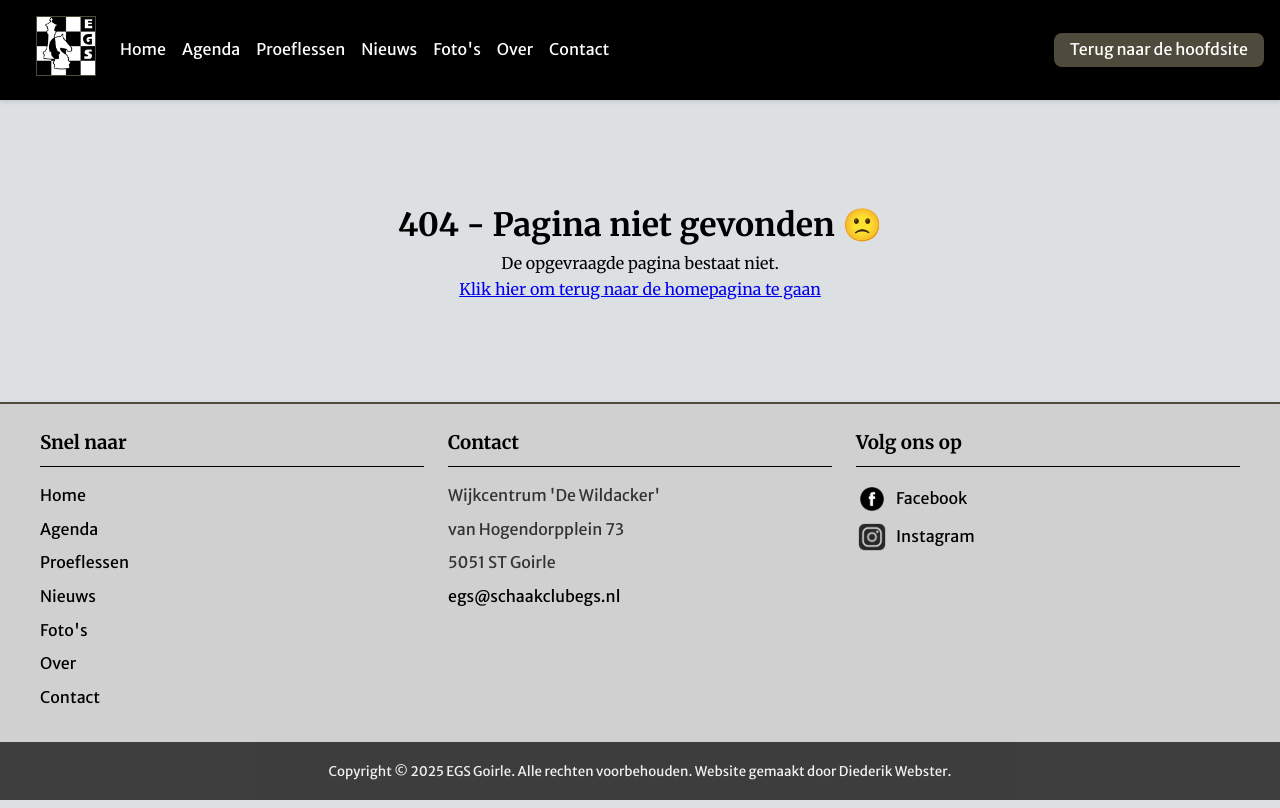
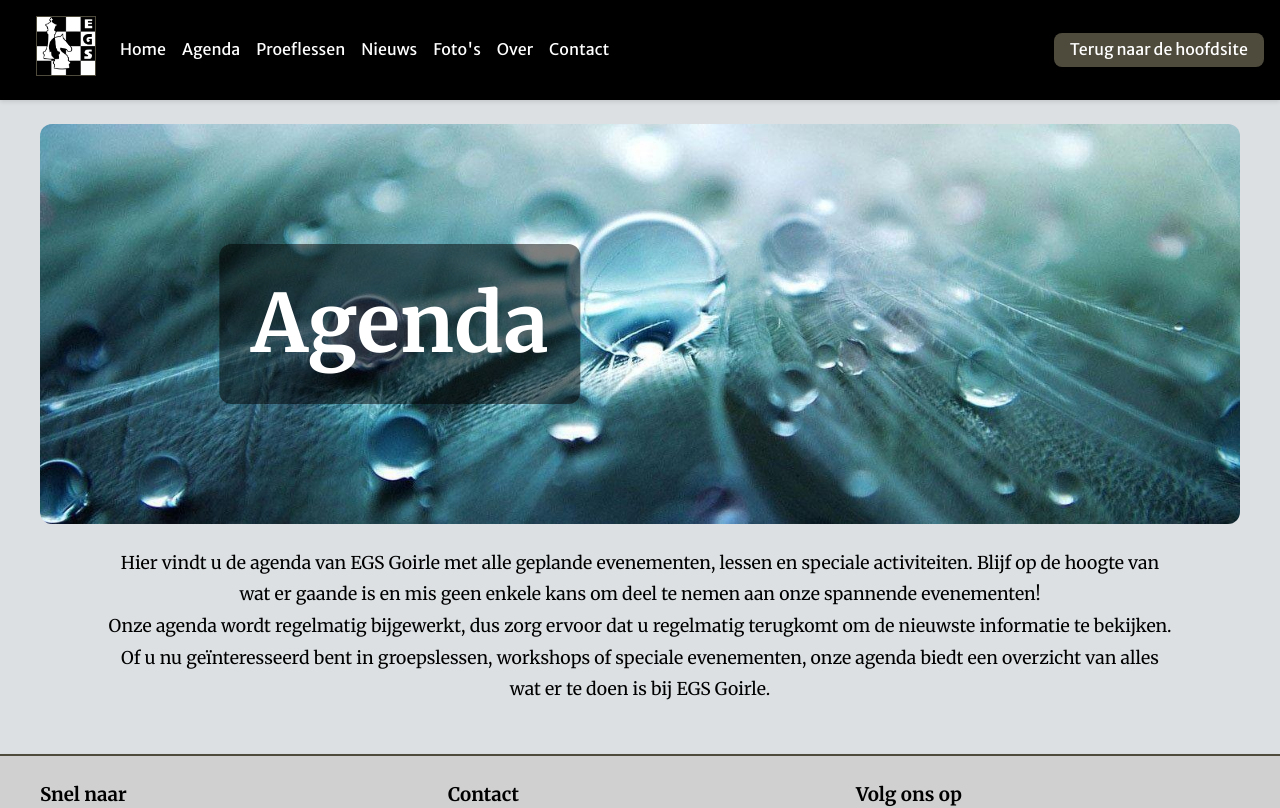
Before and after one commit to CodingDiederik/EGS-Website, a Next.js app: page /agenda in a window 1280 px wide. Before the commit this address had no page. Shown: the top 808 px of the page. Built offline with nearby package versions, Linux system fonts and the light colour scheme.

Commit message:
feat: general layout

```diff
--- /dev/null
+++ b/src/app/agenda/page.css
@@ -0,0 +1,3 @@
+.image-text {
+  background-color: var(--background-primary);
+}
--- /dev/null
+++ b/src/app/agenda/page.tsx
@@ -0,0 +1,33 @@
+import Introduction from '@/components/common/IntroductionImage/IntroductionImage';
+import TextSection from '@/components/common/TextSection/TextSection';
+import './page.css';
+
+export default function Agenda() {
+  return (
+    <div className="image-text">
+      {/* Default introduction component*/}
+      <Introduction text="Agenda" />
+
+      {/* Explanation about proeflessen */}
+      <TextSection
+        text={
+          <>
+            <p>
+              Hier vindt u de agenda van EGS Goirle met alle geplande
+              evenementen, lessen en speciale activiteiten. Blijf op de hoogte
+              van wat er gaande is en mis geen enkele kans om deel te nemen aan
+              onze spannende evenementen!
+            </p>
+            <p>
+              Onze agenda wordt regelmatig bijgewerkt, dus zorg ervoor dat u
+              regelmatig terugkomt om de nieuwste informatie te bekijken. Of u
+              nu geïnteresseerd bent in groepslessen, workshops of speciale
+              evenementen, onze agenda biedt een overzicht van alles wat er te
+              doen is bij EGS Goirle.
+            </p>
+          </>
+        }
+      />
+    </div>
+  );
+}
--- /dev/null
+++ b/src/app/contact/page.css
@@ -0,0 +1,3 @@
+.image-text {
+  background-color: var(--background-primary);
+}
--- /dev/null
+++ b/src/app/contact/page.tsx
@@ -0,0 +1,31 @@
+import Introduction from '@/components/common/IntroductionImage/IntroductionImage';
+import TextSection from '@/components/common/TextSection/TextSection';
+import './page.css';
+
+export default function Agenda() {
+  return (
+    <div className="image-text">
+      {/* Default introduction component*/}
+      <Introduction text="Contact" />
+
+      {/* Explanation about proeflessen */}
+      <TextSection
+        text={
+          <>
+            <p>
+              Neem contact op met EGS Goirle voor al uw vragen, opmerkingen of
+              verzoeken. Wij staan klaar om u te helpen en te voorzien van de
+              informatie die u nodig heeft.
+            </p>
+            <p>
+              Of u nu meer wilt weten over onze lesprogramma&apos;s, speciale
+              evenementen of lidmaatschapsopties, ons team is beschikbaar om uw
+              vragen te beantwoorden. U kunt ons bereiken via telefoon, e-mail of
+              door het contactformulier op deze pagina in te vullen.
+            </p>
+          </>
+        }
+      />
+    </div>
+  );
+}
--- /dev/null
+++ b/src/app/fotos/page.css
@@ -0,0 +1,3 @@
+.image-text {
+  background-color: var(--background-primary);
+}
--- /dev/null
+++ b/src/app/fotos/page.tsx
@@ -0,0 +1,33 @@
+import Introduction from '@/components/common/IntroductionImage/IntroductionImage';
+import TextSection from '@/components/common/TextSection/TextSection';
+import './page.css';
+
+export default function Agenda() {
+  return (
+    <div className="image-text">
+      {/* Default introduction component*/}
+      <Introduction text="Fotos" />
+
+      {/* Explanation about proeflessen */}
+      <TextSection
+        text={
+          <>
+            <p>
+              Hier vindt u een verzameling van foto&apos;s die de sfeer en
+              activiteiten bij EGS Goirle vastleggen. Blader door onze galerij om
+              een indruk te krijgen van wat wij te bieden hebben en om de
+              herinneringen aan onze evenementen en lessen te herbeleven.
+            </p>
+            <p>
+              Onze fotogalerij wordt regelmatig bijgewerkt met nieuwe beelden,
+              dus kom gerust terug om de nieuwste toevoegingen te bekijken. Of u
+              nu op zoek bent naar inspiratie of gewoon wilt zien wat er bij EGS
+              Goirle gebeurt, onze foto&apos;s geven u een kijkje in onze levendige
+              gemeenschap.
+            </p>
+          </>
+        }
+      />
+    </div>
+  );
+}
--- /dev/null
+++ b/src/app/nieuws/page.css
@@ -0,0 +1,3 @@
+.image-text {
+  background-color: var(--background-primary);
+}
--- /dev/null
+++ b/src/app/nieuws/page.tsx
@@ -0,0 +1,32 @@
+import Introduction from '@/components/common/IntroductionImage/IntroductionImage';
+import TextSection from '@/components/common/TextSection/TextSection';
+import './page.css';
+
+export default function Agenda() {
+  return (
+    <div className="image-text">
+      {/* Default introduction component*/}
+      <Introduction text="Nieuws" />
+
+      {/* Explanation about proeflessen */}
+      <TextSection
+        text={
+          <>
+            <p>
+              Hier vindt u het laatste nieuws van EGS Goirle. Blijf op de hoogte
+              van onze nieuwste ontwikkelingen, evenementen en speciale
+              aankondigingen. We delen regelmatig updates om u geïnformeerd te
+              houden over alles wat er speelt binnen onze gemeenschap.
+            </p>
+            <p>
+              Of het nu gaat om nieuwe lesprogramma&apos;s, bijzondere evenementen of
+              andere belangrijke informatie, ons nieuwsoverzicht is uw bron voor
+              alles wat er bij EGS Goirle gebeurt. Kom regelmatig terug om niets
+              te missen!
+            </p>
+          </>
+        }
+      />
+    </div>
+  );
+}
--- /dev/null
+++ b/src/app/over/page.css
@@ -0,0 +1,3 @@
+.image-text {
+  background-color: var(--background-primary);
+}
--- /dev/null
+++ b/src/app/over/page.tsx
@@ -0,0 +1,33 @@
+import Introduction from '@/components/common/IntroductionImage/IntroductionImage';
+import TextSection from '@/components/common/TextSection/TextSection';
+import './page.css';
+
+export default function Agenda() {
+  return (
+    <div className="image-text">
+      {/* Default introduction component*/}
+      <Introduction text="Over" />
+
+      {/* Explanation about proeflessen */}
+      <TextSection
+        text={
+          <>
+            <p>
+              EGS Goirle is een toonaangevende organisatie die zich inzet voor het
+              bevorderen van sport en gemeenschap in de regio Goirle. Met een breed
+              scala aan activiteiten en programma&apos;s, streven we ernaar om een
+              inclusieve omgeving te creëren waar iedereen zich welkom voelt.
+            </p>
+            <p>
+              Onze missie is om mensen van alle leeftijden en achtergronden te
+              inspireren om actief deel te nemen aan sportieve en sociale
+              evenementen. Bij EGS Goirle geloven we in de kracht van gemeenschap en
+              samenwerking, en we nodigen u uit om deel uit te maken van onze
+              levendige groep.
+            </p>
+          </>
+        }
+      />
+    </div>
+  );
+}
```
Also changed, not shown: src/components/Agenda/Agenda.module.css (added), src/components/Agenda/Agenda.tsx (added).
